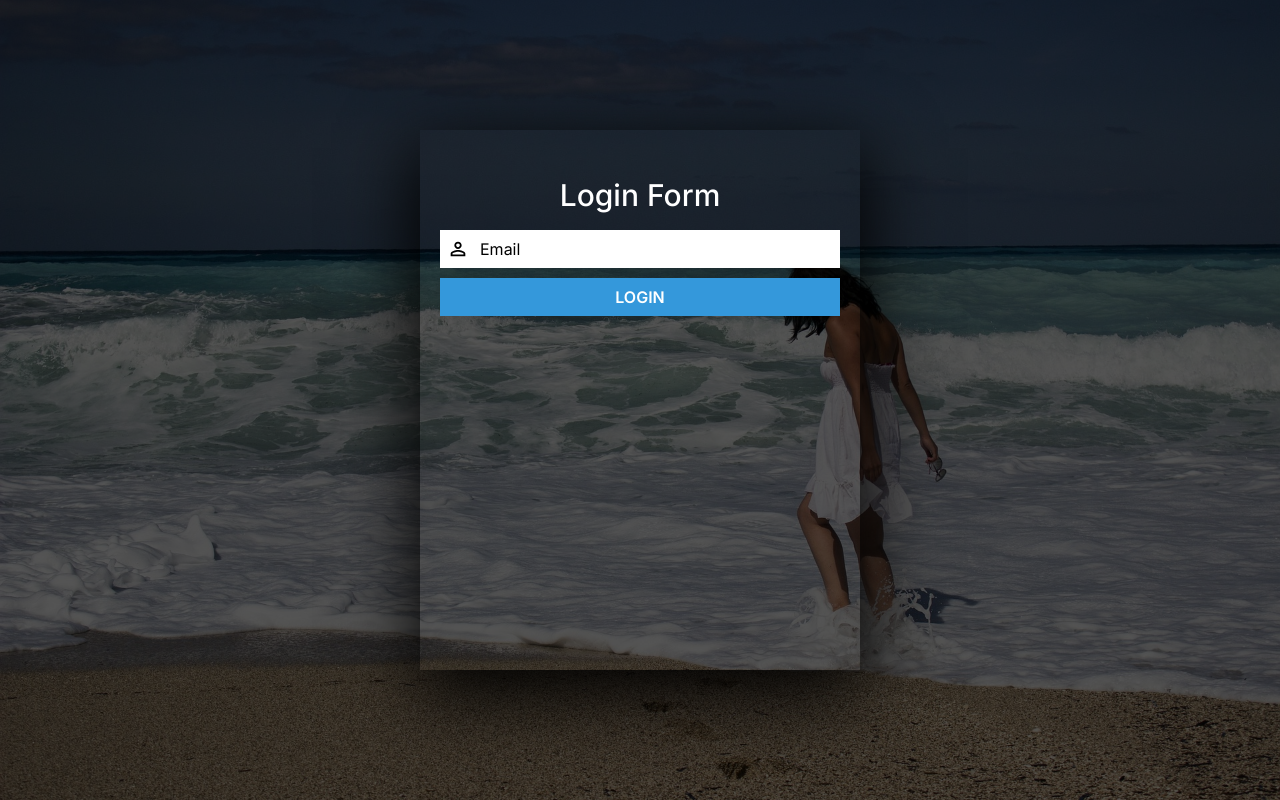
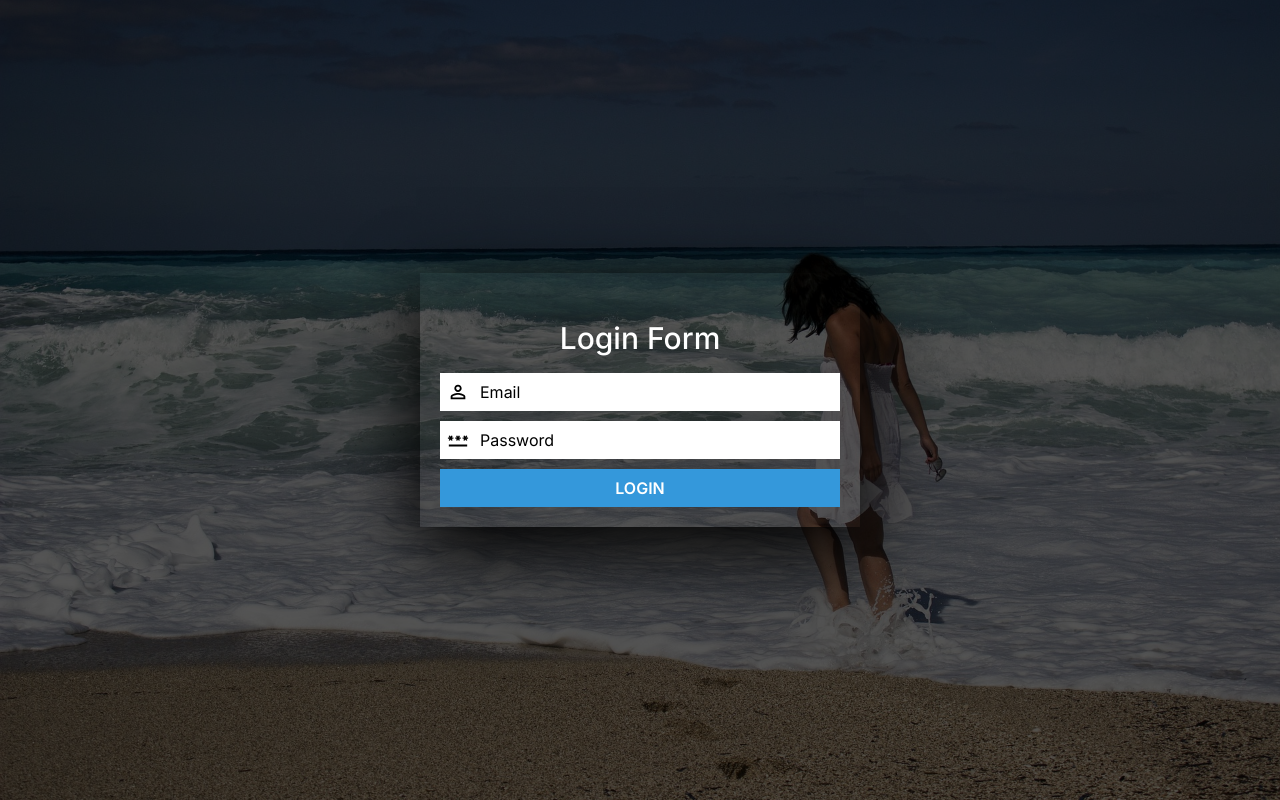
Before and after one commit to MrNiNaD/mayuri-travel-agency, a Next.js app: page /login in a window 1280 px wide. Built offline with nearby package versions, Linux system fonts and the light colour scheme.

Commit message:
feat: password field

```diff
--- a/src/assets/svg/login.svg.tsx
+++ b/src/assets/svg/login.svg.tsx
@@ -14,3 +14,25 @@ export const UserIcon = () => {
     </svg>
   );
 };
+
+export const PasswordIcon = () => {
+  return (
+    <svg
+      xmlns="http://www.w3.org/2000/svg"
+      enableBackground="new 0 0 24 24"
+      height="48px"
+      viewBox="0 0 24 24"
+      width="48px"
+      fill="#000000"
+    >
+      <g>
+        <path d="M0,0h24v24H0V0z" fill="none" />
+      </g>
+      <g>
+        <g>
+          <path d="M2,17h20v2H2V17z M3.15,12.95L4,11.47l0.85,1.48l1.3-0.75L5.3,10.72H7v-1.5H5.3l0.85-1.47L4.85,7L4,8.47L3.15,7l-1.3,0.75 L2.7,9.22H1v1.5h1.7L1.85,12.2L3.15,12.95z M9.85,12.2l1.3,0.75L12,11.47l0.85,1.48l1.3-0.75l-0.85-1.48H15v-1.5h-1.7l0.85-1.47 L12.85,7L12,8.47L11.15,7l-1.3,0.75l0.85,1.47H9v1.5h1.7L9.85,12.2z M23,9.22h-1.7l0.85-1.47L20.85,7L20,8.47L19.15,7l-1.3,0.75 l0.85,1.47H17v1.5h1.7l-0.85,1.48l1.3,0.75L20,11.47l0.85,1.48l1.3-0.75l-0.85-1.48H23V9.22z" />
+        </g>
+      </g>
+    </svg>
+  );
+};
--- a/src/component/AuthLayout/index.tsx
+++ b/src/component/AuthLayout/index.tsx
@@ -7,7 +7,7 @@ import Adv3 from "@/assets/images/adv3.jpg";
 import Image from "next/image";
 import Button from "@/element/Button";
 import Input from "@/element/Input";
-import { UserIcon } from "@/assets/svg/login.svg";
+import { PasswordIcon, UserIcon } from "@/assets/svg/login.svg";
 
 let count = 0;
 
@@ -59,6 +59,14 @@ const AuthLayout = () => {
             id="login-email-input"
             placeholder="Email"
             icon={<UserIcon />}
+            type="email"
+          />
+          <Input
+            className={style.authInputStyle}
+            id="login-password-input"
+            placeholder="Password"
+            icon={<PasswordIcon />}
+            type="password"
           />
           <Button>LOGIN</Button>
         </div>
--- a/src/component/AuthLayout/style.module.css
+++ b/src/component/AuthLayout/style.module.css
@@ -35,7 +35,6 @@
 
 .authSection {
   width: 400px;
-  min-height: 500px;
   box-shadow: #000 0px 22px 70px 4px;
   margin: 50px 0;
   padding: 20px;
--- a/src/element/Input/index.tsx
+++ b/src/element/Input/index.tsx
@@ -6,18 +6,31 @@ const Input = ({
   icon,
   placeholder,
   id,
+  type,
 }: {
   className?: string;
   icon?: React.ReactNode;
   placeholder?: string;
   id?: string;
+  type?: string;
 }) => {
+  const isIcon = !!icon;
+
   return (
     <div className={`${style.inputContainer} ${className ?? ""}`}>
-      <input id={id} className={style.inputStyle} placeholder={placeholder} />
-      <label htmlFor={id} className={style.inputIconContainer}>
-        {icon}
-      </label>
+      <input
+        id={id}
+        className={`${style.inputStyle} ${
+          isIcon ? "" : style.inputStyleNoIcon
+        }`}
+        placeholder={placeholder}
+        type={type}
+      />
+      {isIcon && (
+        <label htmlFor={id} className={style.inputIconContainer}>
+          {icon}
+        </label>
+      )}
     </div>
   );
 };
--- a/src/element/Input/style.module.css
+++ b/src/element/Input/style.module.css
@@ -10,6 +10,10 @@
   padding-left: 40px;
   font-size: 16px;
   font-family: var(--primaryFont);
+}
+
+.inputStyleNoIcon {
+  padding-left: 9px;
 }
 
 .inputStyle::placeholder {
```
